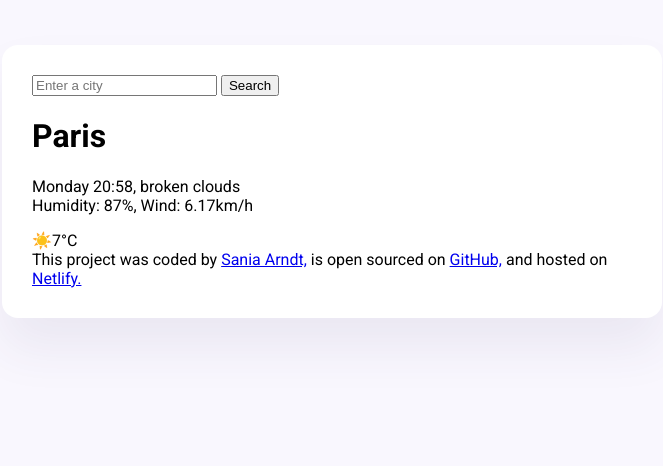
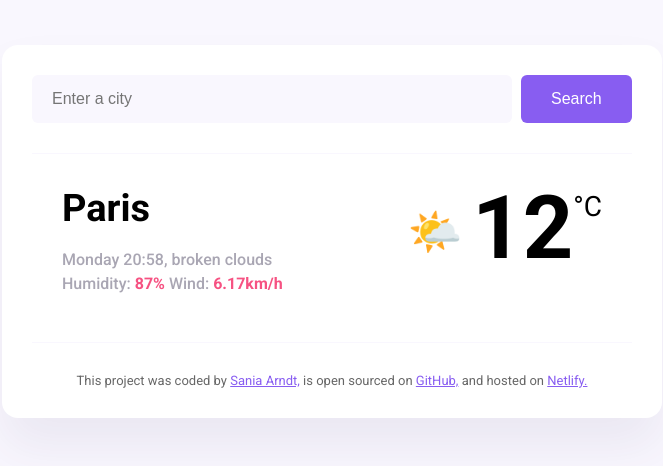
Before and after one commit to saniaarndt/weather-forecast-app, a plain HTML site: page index.html in a window 1280 px wide. Shown: the whole page, without its empty margins (308-971 px from the left). Drawn offline with Linux system fonts and the light colour scheme.

Commit message:
Added basic CSS

```diff
--- a/index.html
+++ b/index.html
@@ -15,20 +15,31 @@
   <body>
     <div class="weather-app">
       <header>
-        <form>
-          <input type="search" placeholder="Enter a city" required />
-          <input type="submit" value="Search" />
+        <form class="search-form">
+          <input
+            type="search"
+            placeholder="Enter a city"
+            required
+            class="search-form-input"
+          />
+          <input type="submit" value="Search" class="search-form-button" />
         </form>
       </header>
       <main>
-        <div>
-          <h1>Paris</h1>
-          <p>
-            Monday 20:58, broken clouds <br />
-            Humidity: 87%, Wind: 6.17km/h
-          </p>
+        <div class="weather-app-data">
+          <div>
+            <h1 class="weather-app-city">Paris</h1>
+            <p class="weather-app-details">
+              Monday 20:58, broken clouds <br />
+              Humidity: <strong>87%</strong> Wind: <strong>6.17km/h</strong>
+            </p>
+          </div>
+          <div class="weather-app-temperature-container">
+            <div class="weather-app-icon">🌤️</div>
+            <div class="weather-app-temperature">12</div>
+            <div class="weather-app-unit">°C</div>
+          </div>
         </div>
-        <div>☀️7°C</div>
       </main>
 
       <footer>
--- a/src/style.css
+++ b/src/style.css
@@ -4,6 +4,11 @@ body {
   font-family: "Poppins", sans-serif;
   font-family: "Roboto", sans-serif;
 }
+
+a {
+  color: #885df1;
+}
+
 .weather-app {
   background: white;
   max-width: 600px;
@@ -12,3 +17,82 @@ body {
   box-shadow: 0 30px 50px rgba(65, 50, 100, 0.08);
   border-radius: 16px;
 }
+
+header {
+  border-bottom: 1px solid #f9f7fe;
+  padding: 0 0 30px 0;
+}
+
+.search-form-input {
+  background-color: #f9f7fe;
+  border: none;
+  border-radius: 6px;
+  width: 80%;
+  padding: 15px 20px;
+  font-size: 16px;
+}
+
+.search-form-button {
+  background-color: #885df1;
+  color: white;
+  padding: 15px 30px;
+  border: none;
+  border-radius: 6px;
+  margin-left: 5px;
+  font-size: 16px;
+}
+
+main {
+  padding: 30px;
+}
+
+.weather-app-city {
+  margin: 0;
+  font-size: 38px;
+  line-height: 48px;
+}
+
+.weather-app-data {
+  display: flex;
+  justify-content: space-between;
+}
+
+.weather-app-details {
+  font-size: 16px;
+  color: rgba(39, 33, 66, 0.4);
+  line-height: 24px;
+  font-weight: 500;
+}
+
+.weather-app-details strong {
+  color: rgb(246, 82, 130);
+}
+
+.weather-app-temperature-container {
+  display: flex;
+}
+
+.weather-app-icon {
+  font-size: 44px;
+  margin-top: 22px;
+}
+
+.weather-app-temperature {
+  font-size: 88px;
+  line-height: 88px;
+  font-weight: bold;
+  margin-left: 10px;
+}
+
+.weather-app-unit {
+  margin-top: 6px;
+  font-size: 28px;
+}
+
+footer {
+  border-top: 1px solid #f9f7fe;
+  padding: 30px 0 0 0;
+  text-align: center;
+  font-size: 13px;
+  color: rgba(0, 0, 0, 0.6);
+}
```
